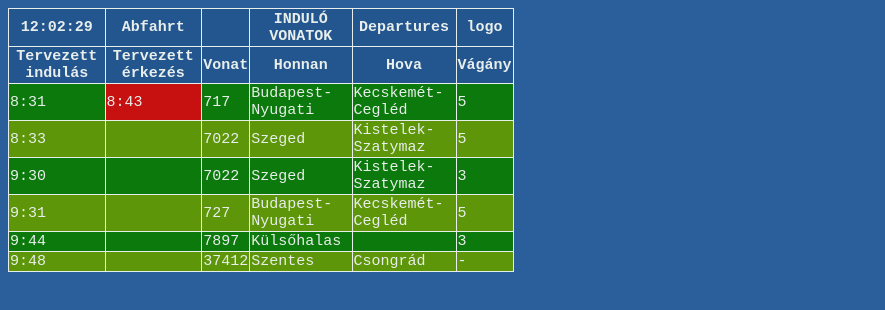
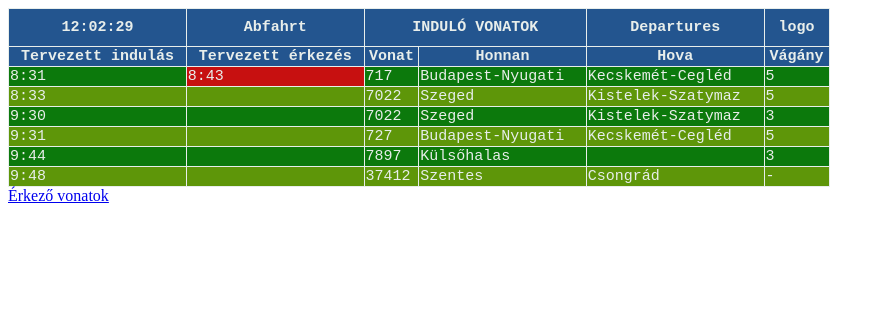
Before and after one commit to EANDoctor/2025_01_30_MAV_utastajekoztato2, a plain HTML site: page indulo_vonatok.html in a window 1280 px wide. Shown: the whole page, without its empty margins (0-885 px from the left). Drawn offline with Linux system fonts and the light colour scheme.

Commit message:
html/css design

```diff
--- a/indulo_vonatok.css
+++ b/indulo_vonatok.css
@@ -1,13 +1,12 @@
-body {
-    background-color: rgb(42, 95, 156);
-}
 table, th, td {
     border: 1px solid;
     border-collapse: collapse;
   }
 
+  /* Táblázat design */
+
   table {
-    width: 40%; /* weboldal szélessége */
+    width: 65%; /* weboldal szélessége */
     background-color: rgb(12, 121, 12);  /* háttérszín */
     color: rgb(232, 238, 235); /* betűszín */
     font-family: 'Courier New', Courier, monospace;
@@ -22,6 +21,8 @@ table, th, td {
     background-color: rgb(199, 16, 16);
   }
 
+  /* Minden 2.sor színe */
+
   .paratlan_sor{
     background-color: rgb(94, 150, 9);
   }
@@ -33,3 +34,15 @@ table, th, td {
   #clock{
     height: 35px;
   }
+
+  /* Kiemelés kurzorral */
+
+  th tr :hover{
+    background-color: #D6EEEE;
+  }
+
+  /* Fejléc pozíció */
+
+  th{
+    text-align: center;
+  }
--- a/indulo_vonatok.html
+++ b/indulo_vonatok.html
@@ -7,13 +7,13 @@
     <link rel="stylesheet" href="indulo_vonatok.css">
 </head>
 <body>
+    <div style="overflow-x:auto;">
     <table>
         <thead>
             <tr>
                 <th id="clock">12:02:29</th>
                 <th>Abfahrt</th>
-                <th></th>
-                <th id="center">INDULÓ VONATOK</th>
+                <th id="center" colspan="2">INDULÓ VONATOK</th>
                 <th>Departures</th>
                 <th>logo</th>
             </tr>
@@ -77,5 +77,7 @@
             </tr>
         </tbody>
     </table>
+</div>
+    <a href="index.html">Érkező vonatok</a>
 </body>
 </html>
```
Also changed, not shown: index.html (+1 -1 lines), styles.css (line endings or trailing spaces).
